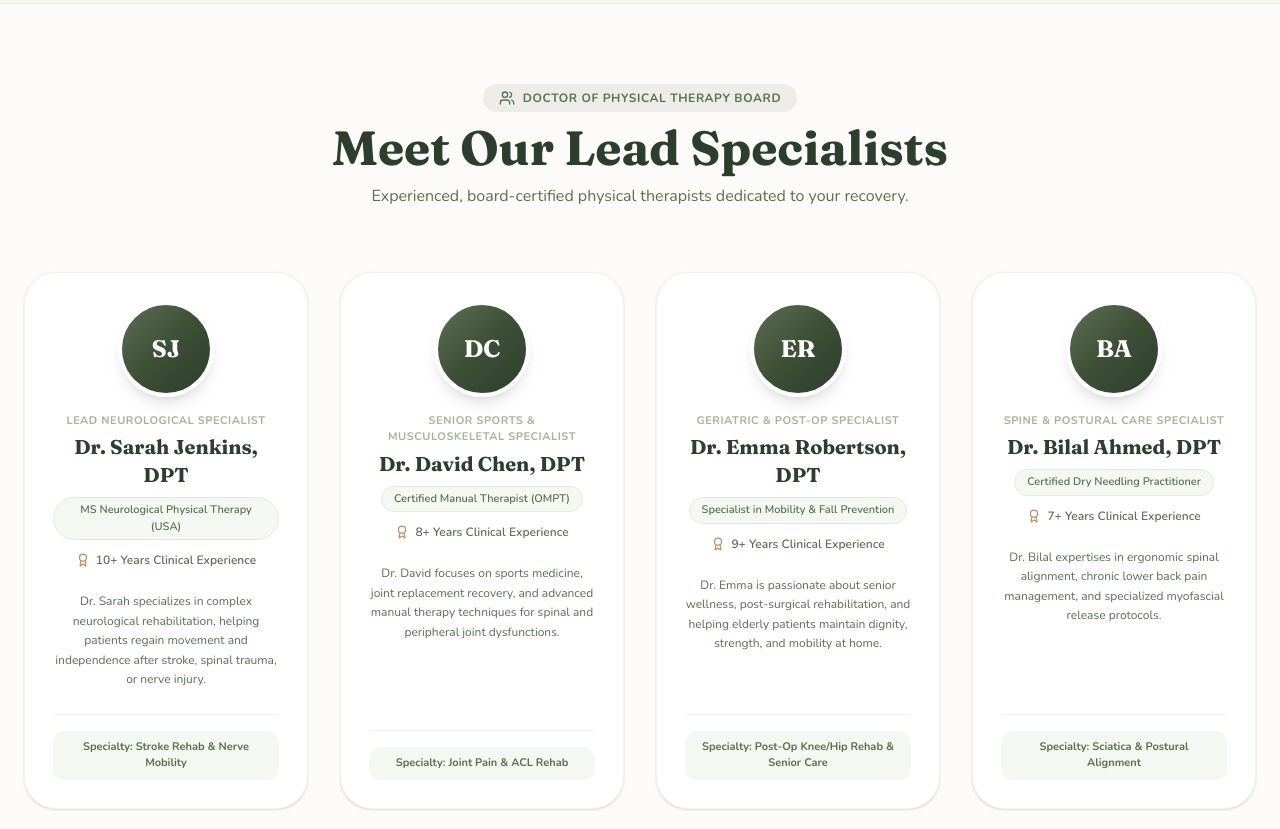
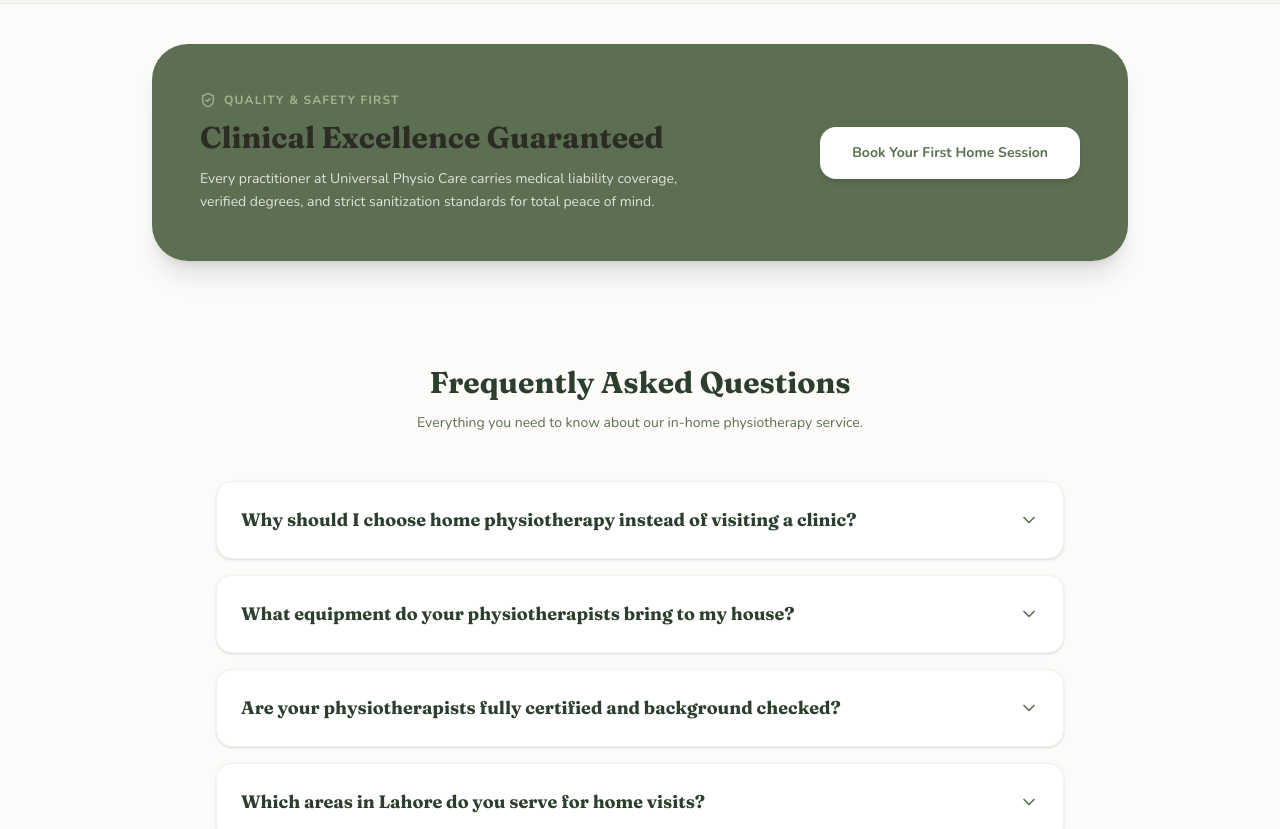
Before and after one commit to mabdullah-devx/Universal-Physio, a React (Vite) app in the folder frontend/: page /about in a window 1280 px wide. Shown: the part 2420-3249 px from the top of the page. Built offline with nearby package versions, Linux system fonts and the light colour scheme.

Commit message:
remove doctor section

```diff
--- a/frontend/src/pages/About.jsx
+++ b/frontend/src/pages/About.jsx
@@ -2,7 +2,7 @@ import SEO from '../components/SEO';
 import React, { useState } from 'react';
 import { Link } from 'react-router-dom';
 import {
-  Target, Users, Award, ShieldCheck, HeartPulse, CheckCircle2,
+  Target, ShieldCheck, HeartPulse, CheckCircle2,
   MapPin, Clock, Stethoscope, ChevronDown, Activity, Sparkles,
   Sparkle, Calendar, ArrowRight, ShieldAlert
 } from 'lucide-react';
@@ -67,44 +67,6 @@ const About = () => {
     }
   ];
 
-  const doctors = [
-    {
-      name: "Dr. Sarah Jenkins, DPT",
-      initials: "SJ",
-      role: "Lead Neurological Specialist",
-      credentials: "MS Neurological Physical Therapy (USA)",
-      experience: "10+ Years Clinical Experience",
-      spec: "Stroke Rehab & Nerve Mobility",
-      bio: "Dr. Sarah specializes in complex neurological rehabilitation, helping patients regain movement and independence after stroke, spinal trauma, or nerve injury."
-    },
-    {
-      name: "Dr. David Chen, DPT",
-      initials: "DC",
-      role: "Senior Sports & Musculoskeletal Specialist",
-      credentials: "Certified Manual Therapist (OMPT)",
-      experience: "8+ Years Clinical Experience",
-      spec: "Joint Pain & ACL Rehab",
-      bio: "Dr. David focuses on sports medicine, joint replacement recovery, and advanced manual therapy techniques for spinal and peripheral joint dysfunctions."
-    },
-    {
-      name: "Dr. Emma Robertson, DPT",
-      initials: "ER",
-      role: "Geriatric & Post-Op Specialist",
-      credentials: "Specialist in Mobility & Fall Prevention",
-      experience: "9+ Years Clinical Experience",
-      spec: "Post-Op Knee/Hip Rehab & Senior Care",
-      bio: "Dr. Emma is passionate about senior wellness, post-surgical rehabilitation, and helping elderly patients maintain dignity, strength, and mobility at home."
-    },
-    {
-      name: "Dr. Bilal Ahmed, DPT",
-      initials: "BA",
-      role: "Spine & Postural Care Specialist",
-      credentials: "Certified Dry Needling Practitioner",
-      experience: "7+ Years Clinical Experience",
-      spec: "Sciatica & Postural Alignment",
-      bio: "Dr. Bilal expertises in ergonomic spinal alignment, chronic lower back pain management, and specialized myofascial release protocols."
-    }
-  ];
 
   const faqs = [
     {
@@ -127,7 +89,7 @@ const About = () => {
 
   return (
     <div className="w-full pt-28 pb-24 bg-[#FDFBF9]">
-      <SEO title="About Us - Certified Home Physiotherapy" description="Learn about Universal Physio Care, Lahore's premier Doctor of Physical Therapy home service. Meet our specialists and explore our evidence-based care philosophy." />
+      <SEO title="About Us - Certified Home Physiotherapy" description="Learn about Universal Physio Care, Lahore's premier Doctor of Physical Therapy home service. Explore our evidence-based care philosophy." />
 
       {/* 1. Hero & Mission Section */}
       <div className="max-w-7xl mx-auto px-6 mb-20">
@@ -253,50 +215,6 @@ const About = () => {
         </div>
       </div>
 
-      {/* 5. Clinical Specialists / Team */}
-      <div className="max-w-7xl mx-auto px-6 py-20">
-        <div className="text-center max-w-3xl mx-auto mb-16">
-          <div className="inline-flex items-center gap-2 px-4 py-1.5 rounded-full bg-[#5C6F52]/10 text-xs font-bold uppercase tracking-wider text-[#5C6F52] mb-3">
-            <Users className="w-4 h-4" />
-            <span>Doctor of Physical Therapy Board</span>
-          </div>
-          <h2 className="text-3xl md:text-5xl font-serif font-bold text-[#2C3E2D]">Meet Our Lead Specialists</h2>
-          <p className="text-[#5C6F52] text-base mt-3">Experienced, board-certified physical therapists dedicated to your recovery.</p>
-        </div>
-
-        <div className="grid grid-cols-1 md:grid-cols-2 lg:grid-cols-4 gap-8">
-          {doctors.map((doc, idx) => (
-            <div key={idx} className="bg-white rounded-[32px] border border-[#F0F4EC] p-7 shadow-sm hover:shadow-xl transition-all duration-300 flex flex-col justify-between group hover:-translate-y-1.5">
-              <div>
-                {/* Doctor Avatar Badge */}
-                <div className="flex flex-col items-center text-center mb-6">
-                  <div className="w-24 h-24 rounded-full bg-gradient-to-br from-[#5C6F52] via-[#3E4F37] to-[#2C3E2D] text-white flex items-center justify-center text-2xl font-serif font-bold shadow-lg border-4 border-white mb-4 group-hover:scale-105 transition-transform duration-300">
-                    {doc.initials}
-                  </div>
-                  <span className="text-[11px] font-bold uppercase tracking-wider text-[#A4B494] block mb-1">
-                    {doc.role}
-                  </span>
-                  <h3 className="text-xl font-serif font-bold text-[#2C3E2D] mb-2">{doc.name}</h3>
-                  <div className="inline-block px-3 py-1 rounded-full bg-[#F4F7F2] text-[#5C6F52] text-[11px] font-semibold border border-[#E5EADF] mb-3">
-                    {doc.credentials}
-                  </div>
-                  <p className="text-xs text-[#5C6F52] font-semibold flex items-center justify-center gap-1.5">
-                    <Award className="w-3.5 h-3.5 text-[#C18C5D]" /> {doc.experience}
-                  </p>
-                </div>
-
-                <p className="text-xs text-[#5C6F52] leading-relaxed mb-6 text-center">{doc.bio}</p>
-              </div>
-
-              <div className="pt-4 border-t border-[#F0F4EC] text-center">
-                <span className="inline-block w-full py-2 px-3 rounded-xl bg-[#F4F7F2] text-[11px] font-bold text-[#5C6F52]">
-                  Specialty: {doc.spec}
-                </span>
-              </div>
-            </div>
-          ))}
-        </div>
-      </div>
 
       {/* 6. Accreditation & Safety Guarantee */}
       <div className="max-w-5xl mx-auto px-6 my-10">
```
Also changed, not shown: 2 other files (tests, documents, lock files or other folders).
